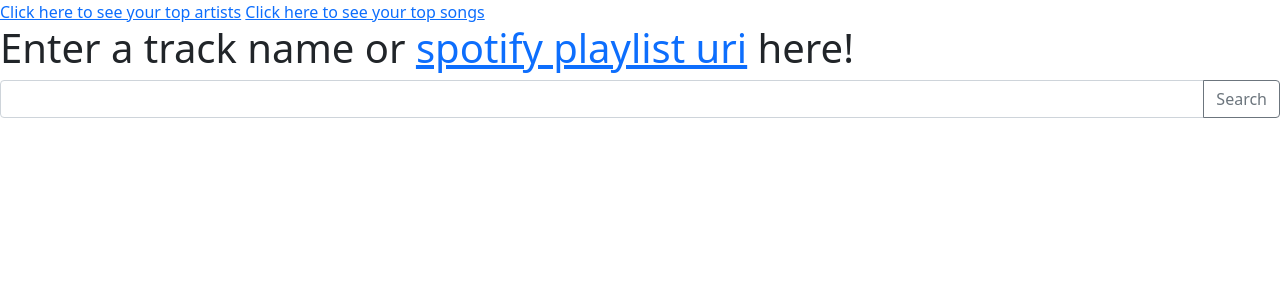
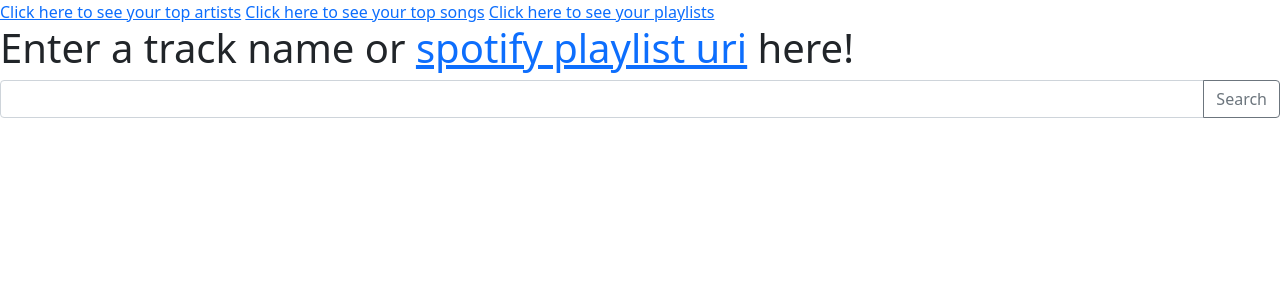
Before and after one commit to JadenLeake/Web-Spotify, a Flask app: page /callback in a window 1280 px wide. Shown: the top 300 px of the page. Run offline with Flask 2, Linux system fonts and the light colour scheme; data that the repository does not hold is empty.

Commit message:
Added /viewplaylist

```diff
--- a/main.py
+++ b/main.py
@@ -9,7 +9,7 @@ client_id = ''
 client_secret = ''
 redirect_uri = 'http://localhost:5000/callback'
 
-spotify = spotify_api(client_id,client_secret,'user-top-read,playlist-modify-public',redirect_uri)
+spotify = spotify_api(client_id,client_secret,'user-top-read,playlist-modify-public,playlist-read-private,playlist-read-collaborative',redirect_uri)
 authorize = spotify.get_url()
 
 @app.route('/')
@@ -59,6 +59,7 @@ def top_artists():
         <a href='/topartists'>Click here to see your top artists</a>
         <a href='/topsongs'>Click here to see your top songs</a>
         <a href='/search'>Click here to search</a>
+        <a href='/viewplaylists'>Click here to see your playlists</a>
     </div>
     <div>
         <h1>Here are your top artists</h1>
@@ -97,6 +98,7 @@ def top_songs():
         <a href='/topartists'>Click here to see your top artists</a>
         <a href='/topsongs'>Click here to see your top songs</a>
         <a href='/search'>Click here to search</a>
+        <a href='/viewplaylists'>Click here to see your playlists</a>
     </div>
     <div>
         <h1>Here are your top songs</h1>
@@ -139,6 +141,7 @@ def make_search():
                 <a href='/topartists'>Click here to see your top artists</a>
                 <a href='/topsongs'>Click here to see your top songs</a>
                 <a href='/search'>Click here to search</a>
+                <a href='/viewplaylists'>Click here to see your playlists</a>
             </div>
             <h1>Enter a track name or <a href='https://community.spotify.com/t5/Spotify-Answers/What-s-a-Spotify-URI/ta-p/919201'>spotify playlist uri</a> here!</h1>
             <div class="input-group mb-3">
@@ -266,5 +269,49 @@ def tracks():
 
     return redirect(url_for('audio_features',feat=track_id,img=img,artist=artist,name=name))
 
+@app.route('/viewplaylists')
+def view_playlists():
+    user_playlists = spotify.get_user_playlists()
+    img,names,ids = [],[],[]
+    for playlists in user_playlists['items']:
+        try:
+            img.append(playlists['images'][0]['url'])
+        except:
+            img.append('https://www.pngkey.com/png/detail/113-1138845_question-mark-inside-square-question-mark-icon-white.png')
+        names.append(playlists['name'])
+        ids.append(playlists['uri'])
+
+    table = "<div class='row'>"
+    for idx in range(len(names)):
+        table += "<div class='col' style='margin: 10px;'><figure><a href='/playlistdata?playlist=%s'><img src='%s' height='300px' width='300px'></a><figcaption>%s</figcaption></figure></div>"%(ids[idx],img[idx],names[idx])
+    table += '</div>'
+    return '''
+    <html>
+        <head>
+            <title>Spotify Data</title>
+            <link rel="stylesheet" href='/static/style.css'>
+            <link href="https://cdn.jsdelivr.net/npm/bootstrap@5.0.0-beta1/dist/css/bootstrap.min.css" rel="stylesheet" integrity="sha384-giJF6kkoqNQ00vy+HMDP7azOuL0xtbfIcaT9wjKHr8RbDVddVHyTfAAsrekwKmP1" crossorigin="anonymous">
+		    <script src="https://cdn.jsdelivr.net/npm/bootstrap@5.0.0-beta1/dist/js/bootstrap.bundle.min.js" integrity="sha384-ygbV9kiqUc6oa4msXn9868pTtWMgiQaeYH7/t7LECLbyPA2x65Kgf80OJFdroafW" crossorigin="anonymous"></script>
+        </head>
+        <body>
+        <div>
+            <div>
+                <a href='/topartists'>Click here to see your top artists</a>
+                <a href='/topsongs'>Click here to see your top songs</a>
+                <a href='/search'>Click here to search</a>
+                <a href='/viewplaylists'>Click here to see your playlists</a>
+            </div>
+            <h1>Enter a track name or <a href='https://community.spotify.com/t5/Spotify-Answers/What-s-a-Spotify-URI/ta-p/919201'>spotify playlist uri</a> here!</h1>
+            <div class="input-group mb-3">
+                <input type="text" id='search' class="form-control" aria-describedby="button-addon2">
+                <button class="btn btn-outline-secondary" type="button" id="button-addon2" onclick="makeSearch()">Search</button>
+            </div>
+        </div>
+            %s
+            <script type='text/javascript' src='static/search.js'></script>
+        </body>
+    </html>
+    '''%(table)
+
 if __name__ == "__main__":
     app.run()
--- a/spotifyAPI.py
+++ b/spotifyAPI.py
@@ -132,3 +132,7 @@ class spotify_api():
     def fill_playlist(self,id,uris):
         response = requests.post("https://api.spotify.com/v1/playlists/%s/tracks?uris=%s"%(id,uris),headers=self.headers)
         return response.json()
+
+    def get_user_playlists(self):
+        response = requests.get('https://api.spotify.com/v1/me/playlists',headers=self.headers)
+        return response.json()
--- a/templates/index.html
+++ b/templates/index.html
@@ -10,6 +10,7 @@
     <div>
         <a href='/topartists'>Click here to see your top artists</a>
         <a href='/topsongs'>Click here to see your top songs</a>
+        <a href='/viewplaylists'>Click here to see your playlists</a>
     </div>
     <div>
         <h1>Enter a track name or <a href='https://community.spotify.com/t5/Spotify-Answers/What-s-a-Spotify-URI/ta-p/919201'>spotify playlist uri</a> here!</h1>
```
